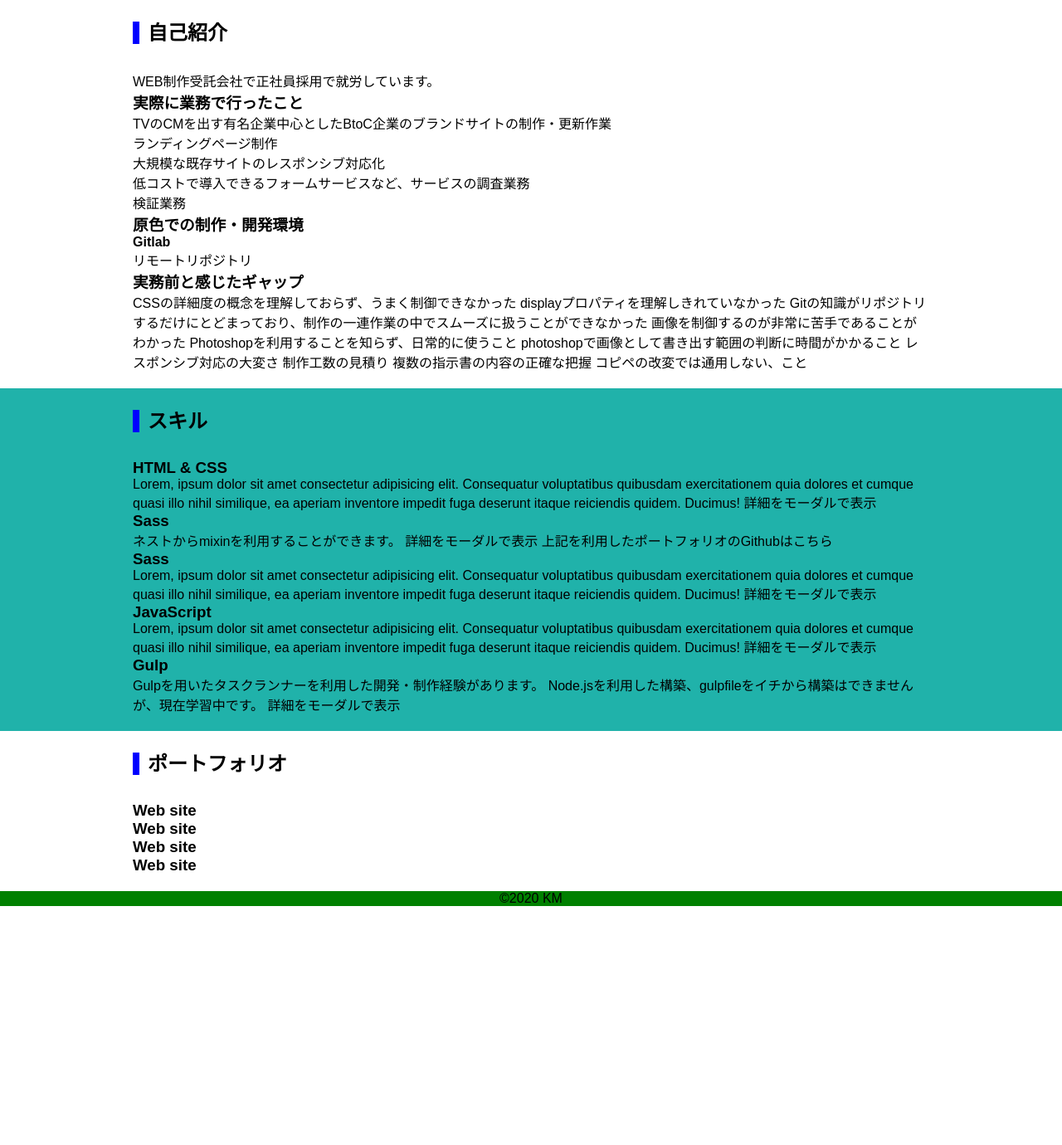
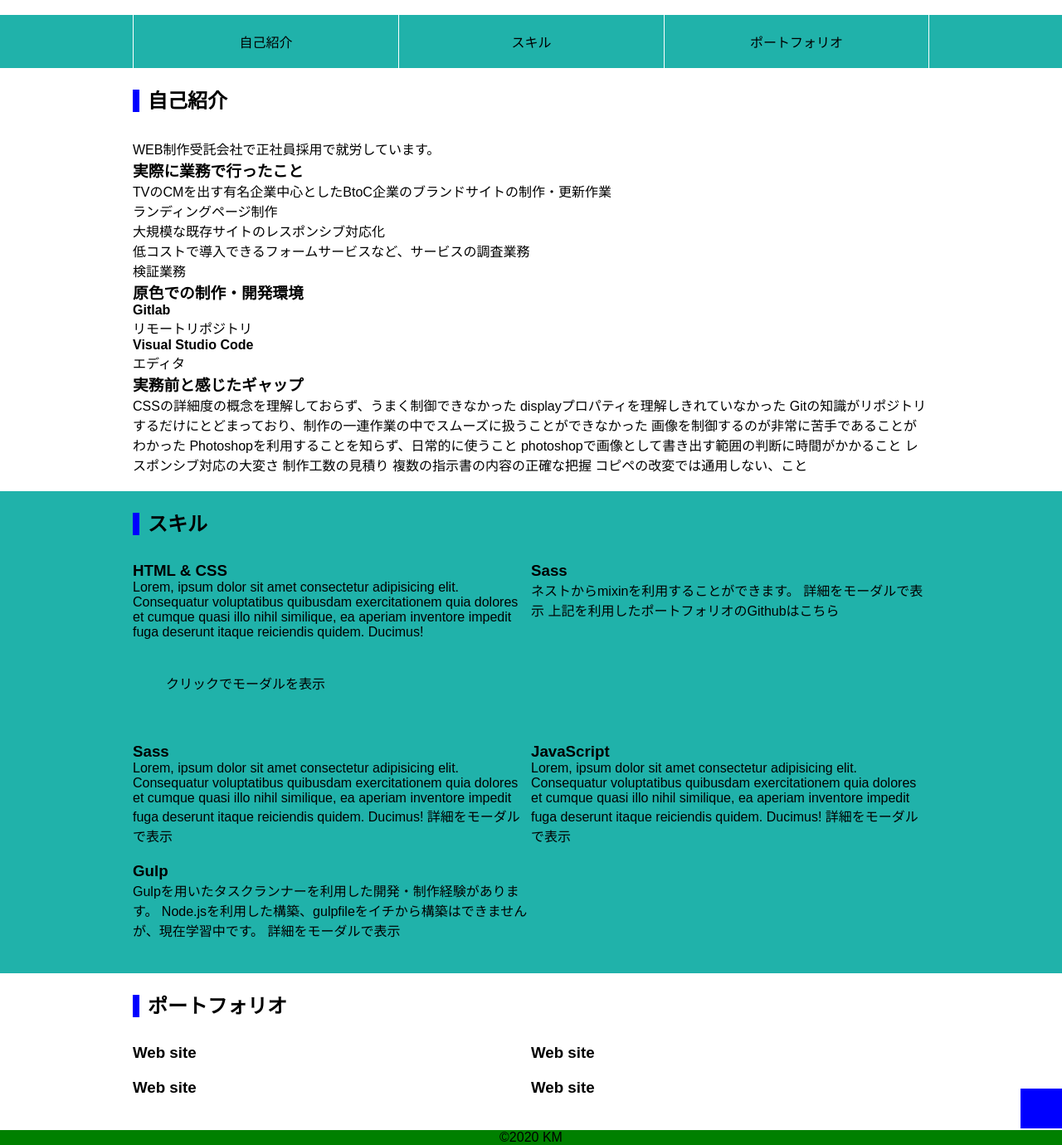
Before and after one commit to qlpt2020/portfolio01, a plain HTML site: page index.html in a window 1280 px wide. Shown: the whole page at 83% size. Before the commit the page ends 1092 px from the top, so only its background shows below. Drawn offline with Linux system fonts and the light colour scheme; a web font is replaced by a local one.

Commit message:
【html】modalの追加

```diff
--- a/index.html
+++ b/index.html
@@ -8,11 +8,26 @@
 </head>
 <body>
   <header class="header">
-
+    <div class="logo">
+      <img src="" alt="">
+    </div>
+    <nav class="nav">
+      <ul class="inner">
+        <li>
+          <a href="#profile">自己紹介</a>
+        </li>
+        <li>
+          <a href="#skill">スキル</a>
+        </li>
+        <li>
+          <a href="#portfolio">ポートフォリオ</a>
+        </li>
+      </ul>
+    </nav>
   </header>
 
   <main class="main">
-    <section>
+    <section id="profile">
       <div class="inner">
         <h2 class="secTtl">自己紹介</h2>
         <p>WEB制作受託会社で正社員採用で就労しています。</p>
@@ -36,6 +51,10 @@
               <h4>Gitlab</h4>
               <p>リモートリポジトリ</p>
             </li>
+            <li>
+              <h4>Visual Studio Code</h4>
+              <p>エディタ</p>
+            </li>
           </ul>
         </div>
         <div class="statement">
@@ -54,16 +73,25 @@
         </div>
       </div>
     </section>
-    <section>
+    <section id="skill">
       <div class="inner">
         <h2 class="secTtl">スキル</h2>
-        <ul>
+        <ul class="twoCol">
           <li>
             <a href="">
               <h3>HTML & CSS</h3>
               <p>
                 Lorem, ipsum dolor sit amet consectetur adipisicing elit. Consequatur voluptatibus quibusdam exercitationem quia dolores et cumque quasi illo nihil similique, ea aperiam inventore impedit fuga deserunt itaque reiciendis quidem. Ducimus!
-                <a href="">詳細をモーダルで表示</a>
+                <div class="content">
+                  <a class="js-modal-open" href="">クリックでモーダルを表示</a>
+                </div>
+                <div class="modal js-modal">
+                    <div class="modal__bg js-modal-close"></div>
+                    <div class="modal__content">
+                        <p>ここにモーダルウィンドウで表示したいコンテンツを入れます。モーダルウィンドウを閉じる場合は下の「閉じる」をクリックするか、背景の黒い部分をクリックしても閉じることができます。</p>
+                        <a class="js-modal-close" href="">閉じる</a>
+                    </div><!--modal__inner-->
+                </div><!--modal-->
               </p>
             </a>
           </li>
@@ -109,10 +137,10 @@
         </ul>
       </div>
     </section>
-    <section>
+    <section id="portfolio">
       <div class="inner">
         <h2 class="secTtl">ポートフォリオ</h2>
-        <ul>
+        <ul class="twoCol">
           <li>
             <a href="">
               <h3>Web site</h3>
@@ -139,7 +167,18 @@
   </main>
 
   <footer class="footer">
-    <div class="copyRight">&copy;2020 KM</div>
+    <div id="top">
+      <a href=""></a>
+    </div>
+    <div class="inner">
+      <div class="copyRight">&copy;2020 KM</div>
+    </div>
+
   </footer>
+
+
+  <script src="js/jquery.min.js"></script>
+
+  <script src="js/index.js"></script>
 </body>
 </html>
```
